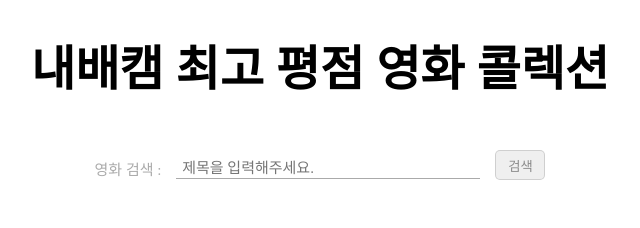
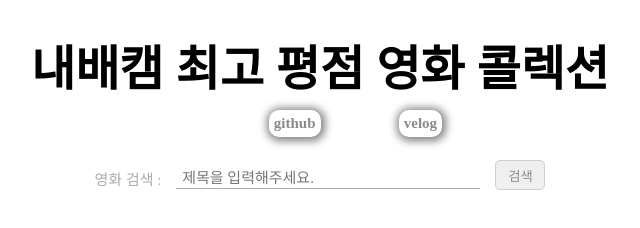
Before and after one commit to Jaeheeyu20240612/movie-search-project, a plain HTML site: page index.html in a window 1280 px wide. Shown: the whole page, without its empty margins (320-960 px from the left). Drawn offline with Linux system fonts and the light colour scheme; no server answers; a web font is replaced by a local one.

Commit message:
Feat: 깃허브, 벨로그 버튼 추가

```diff
--- a/index.html
+++ b/index.html
@@ -65,6 +65,7 @@
                     const inCardTitle = item.querySelector('#inCardTitle').textContent.toLowerCase();
                     let filteredImg = item.querySelector('#img');
                     let pTagInCard = item.querySelector('.pIncard');
+
                     if (inCardTitle.includes(query)) {
                         item.style.display = 'block';
                         filteredImg.style.left = '9px';
@@ -110,22 +111,26 @@
                 }, 15);
             }
         });
+
+
     </script>
 </head>
 
 <body>
     <header>
         <h1 class="h1title">내배캠 최고 평점 영화 콜렉션</h1>
+        <a class="githublink" href="https://github.com/Jaeheeyu20240612/movie-search-project">github</a>
+        <a class="veloglink" href="https://velog.io/@bsjaehee94/posts">velog</a>
     </header>
 
     <div class="searchDiv">
         <label class="inputLabel" for="inputBox">영화 검색 : </label>
         <input id="inputBox" placeholder=" 제목을 입력해주세요." type="text">
+
         <div>
             <button id="clickbtn">검색</button>
         </div>
     </div>
-
     <div class="cardArea"></div>
 
     <footer>
--- a/movieCard.css
+++ b/movieCard.css
@@ -1,24 +1,40 @@
 @font-face {
-    font-family: 'Danjo-bold-Regular';
-    src: url('https://fastly.jsdelivr.net/gh/projectnoonnu/noonfonts_2307-1@1.1/Danjo-bold-Regular.woff2') format('woff2');
+  font-family: "Danjo-bold-Regular";
+  src: url("https://fastly.jsdelivr.net/gh/projectnoonnu/noonfonts_2307-1@1.1/Danjo-bold-Regular.woff2")
+    format("woff2");
   font-weight: normal;
   font-style: normal;
 }
 
 @font-face {
-    font-family: 'MoveSans-Bold';
-    src: url('https://fastly.jsdelivr.net/gh/projectnoonnu/2405-2@1.0/MoveSans-Bold.woff2') format('woff2');
+  font-family: "MoveSans-Bold";
+  src: url("https://fastly.jsdelivr.net/gh/projectnoonnu/2405-2@1.0/MoveSans-Bold.woff2")
+    format("woff2");
   font-weight: 700;
   font-style: normal;
 }
 
 .h1title {
-    font-family: 'Danjo-bold-Regular';
+  font-family: "Danjo-bold-Regular";
   text-align: center;
   font-size: xxx-large;
-    margin: 30px 0px 50px 0px;
+  margin: 30px 0px 60px 0px;
 }
-
+header > a {
+  font-family: "Danjo-bold-Regular";
+  position: absolute;
+  left: 46%;
+  padding-bottom: ;
+  transform: translate(0, -50px);
+  font-size: 15px;
+  font-weight: 700;
+  padding: 5px;
+  box-shadow: 1px 1px 8px 3px gray;
+  border-radius: 10px;
+}
+.veloglink {
+  margin-left: 130px;
+}
 
 .pIncard {
   width: 230px;
@@ -81,18 +97,16 @@
   font-size: 15px;
 }
 
-
 .searchDiv {
   display: flex;
   flex-direction: row;
   align-items: center;
   justify-content: center;
   margin-bottom: 50px;
-
 }
 
 #inputBox {
-    font-family: 'MoveSans-Bold';
+  font-family: "MoveSans-Bold";
   font-size: 15px;
   color: #aaa;
   width: 300px;
@@ -111,7 +125,7 @@
 }
 
 #inputBox::placeholder {
-    font-family: 'MoveSans-Bold';
+  font-family: "MoveSans-Bold";
   font-weight: 50;
   font-size: 15px;
 }
@@ -138,7 +152,7 @@ cursor: pointer;
   position: fixed;
   bottom: 3em;
   right: 2em;
-    opacity: 0
+  opacity: 0;
 }
 #topBtn.visible {
   opacity: 1;
@@ -146,9 +160,8 @@ cursor: pointer;
 
 a {
   text-decoration: none;
-    font-size: 40px;
-    font-weight: bold;
 }
-a:link, a:visited {
-    color: #f1404b;;
+a:link,
+a:visited {
+  color: #8a8a8a;
 }
```
Lines whose indentation alone changed are shown as unchanged.
